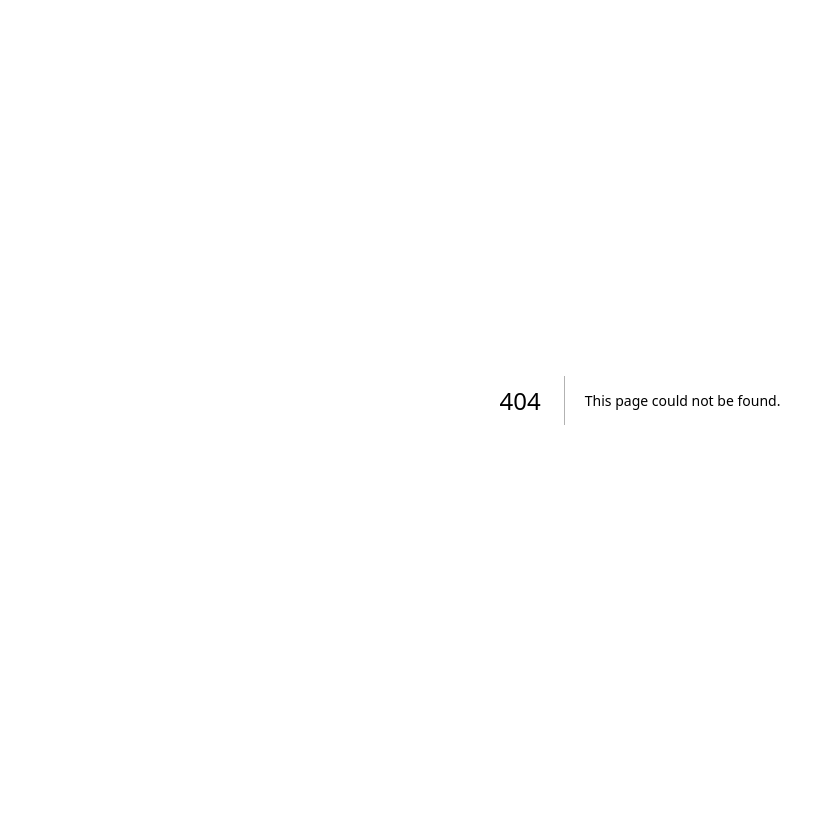
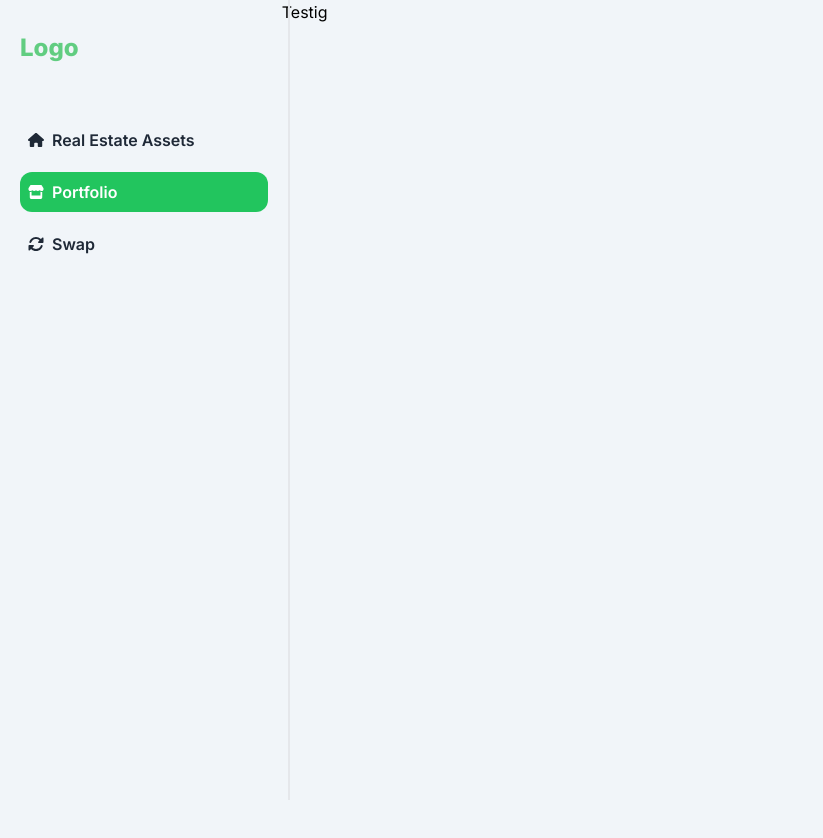
Before and after one commit to adamsdavee/RWA-DeFi, a Next.js app in the folder frontend/: page /dashboard/portfolio in a window 1280 px wide. Before the commit this address had no page. Shown: the whole page, without its empty margins (0-823 px from the left). Before the commit the page ends 800 px from the top, so only its background shows below. Built offline with nearby package versions, Linux system fonts and the light colour scheme.

Commit message:
Porfolio page

```diff
--- /dev/null
+++ b/frontend/src/app/dashboard/portfolio/page.jsx
@@ -0,0 +1,7 @@
+const page = () => {
+  return (
+    <div>Testig</div>
+  )
+}
+
+export default page
```
